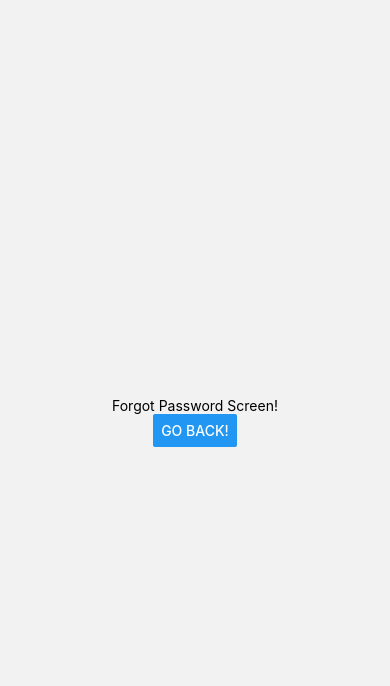
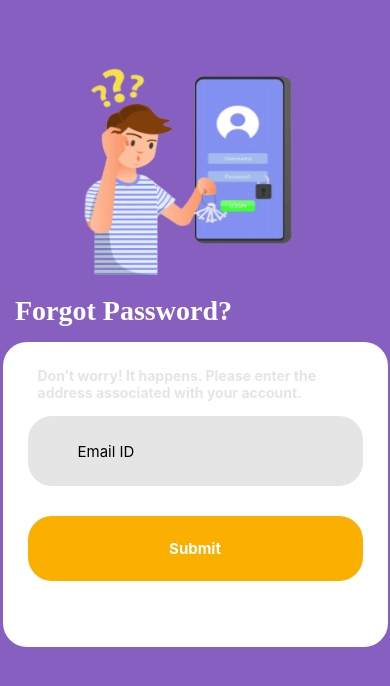
Before and after one commit to maazshakeel/frontend_rapid_vocab, a React Native app: screen /ForgotPassword in a window 390 px wide. Shown: the top 686 px of the page. Built offline with nearby package versions, Linux system fonts and the light colour scheme.

Commit message:
forgot screen

```diff
--- a/src/screens/forgotPassword-screen.tsx
+++ b/src/screens/forgotPassword-screen.tsx
@@ -1,17 +1,35 @@
 import React from "react";
-import { Text, View, Button } from "react-native";
+import {
+  Text,
+  View,
+  Image,
+  TextInput,
+  SafeAreaView,
+  TouchableOpacity,
+  KeyboardAvoidingView,
+} from "react-native";
+import { styles } from "../styles/ForgotPasswordScreen.styles";
 
 export default function ForgotPasswordScreen({ navigation }): JSX.Element {
   return (
-    <View
-      style={{
-        flex: 1,
-        justifyContent: "center",
-        alignItems: "center",
-      }}
-    >
-      <Text>Forgot Password Screen!</Text>
-      <Button title="Go back!" onPress={() => navigation.goBack()} />
+    <View style={styles.container}>
+      <View style={styles.imageContainer}>
+        <Image
+          source={require("../../assets/images/forgot_password_screen.png")}
+          style={styles.headerImage}
+        />
+      </View>
+      <Text style={styles.headerText}>Forgot Password?</Text>
+      <KeyboardAvoidingView behavior="padding" style={styles.inputContainer}>
+        <Text style={styles.topTextGrey}>
+          Don’t worry! It happens. Please enter the address associated with your
+          account.
+        </Text>
+        <TextInput placeholder="Email ID" style={styles.emailInput} />
+        <TouchableOpacity style={styles.loginButton}>
+          <Text style={styles.textLoginButton}>Submit</Text>
+        </TouchableOpacity>
+      </KeyboardAvoidingView>
     </View>
   );
 }
--- a/src/screens/login-screen.tsx
+++ b/src/screens/login-screen.tsx
@@ -6,6 +6,7 @@ import {
   TextInput,
   SafeAreaView,
   TouchableOpacity,
+  KeyboardAvoidingView,
 } from "react-native";
 import { styles } from "../styles/LoginScreen.styles";
 
@@ -19,7 +20,7 @@ export default function LoginScreen({ navigation }): JSX.Element {
         />
       </View>
       <Text style={styles.headerText}>Learn Rapidly</Text>
-      <SafeAreaView style={styles.inputContainer}>
+      <KeyboardAvoidingView behavior="height" style={styles.inputContainer}>
         <TextInput placeholder="Email ID" style={styles.emailInput} />
         <TextInput
           secureTextEntry
@@ -41,7 +42,7 @@ export default function LoginScreen({ navigation }): JSX.Element {
             <Text style={styles.bottomTextBlue}>Register</Text>
           </TouchableOpacity>
         </View>
-      </SafeAreaView>
+      </KeyboardAvoidingView>
     </View>
   );
 }
--- /dev/null
+++ b/src/styles/ForgotPasswordScreen.styles.ts
@@ -0,0 +1,77 @@
+import { StyleSheet } from "react-native";
+import colors from "../theme";
+
+const styles = StyleSheet.create({
+  container: {
+    flex: 1,
+    backgroundColor: colors.BG,
+  },
+  imageContainer: {
+    alignItems: "center",
+    marginTop: 35,
+  },
+  headerImage: {
+    resizeMode: "stretch",
+    width: 350,
+    height: 240,
+  },
+  headerText: {
+    fontWeight: "bold",
+    fontSize: 28,
+    marginTop: 20,
+    color: "white",
+    fontFamily: "serif",
+    alignSelf: "flex-start",
+    marginLeft: 15,
+    width: 295,
+  },
+  inputContainer: {
+    backgroundColor: "white",
+    width: 385,
+    height: 305,
+    marginTop: 15,
+    borderRadius: 24,
+    alignSelf: "center",
+    alignItems: "center",
+  },
+  emailInput: {
+    backgroundColor: colors.GREY,
+    width: 335,
+    height: 70,
+    marginTop: 15,
+    borderRadius: 24,
+    fontSize: 15,
+    paddingLeft: 50,
+  },
+  loginButton: {
+    width: 335,
+    height: 65,
+    backgroundColor: colors.PRIMARY,
+    borderRadius: 24,
+    alignItems: "center",
+    justifyContent: "center",
+    marginTop: 30,
+  },
+  textLoginButton: {
+    fontWeight: "bold",
+    color: "white",
+    fontSize: 15,
+  },
+  topTextGrey: {
+    color: colors.GREY,
+    fontWeight: "bold",
+    marginTop: 25,
+    width: 330,
+    marginLeft: 15,
+  },
+  bottomTextContainer: {
+    display: "flex",
+    padding: 20,
+    flexDirection: "row",
+  },
+  bottomTextBlue: {
+    color: "#83AEEF",
+  },
+});
+
+export { styles };
```
